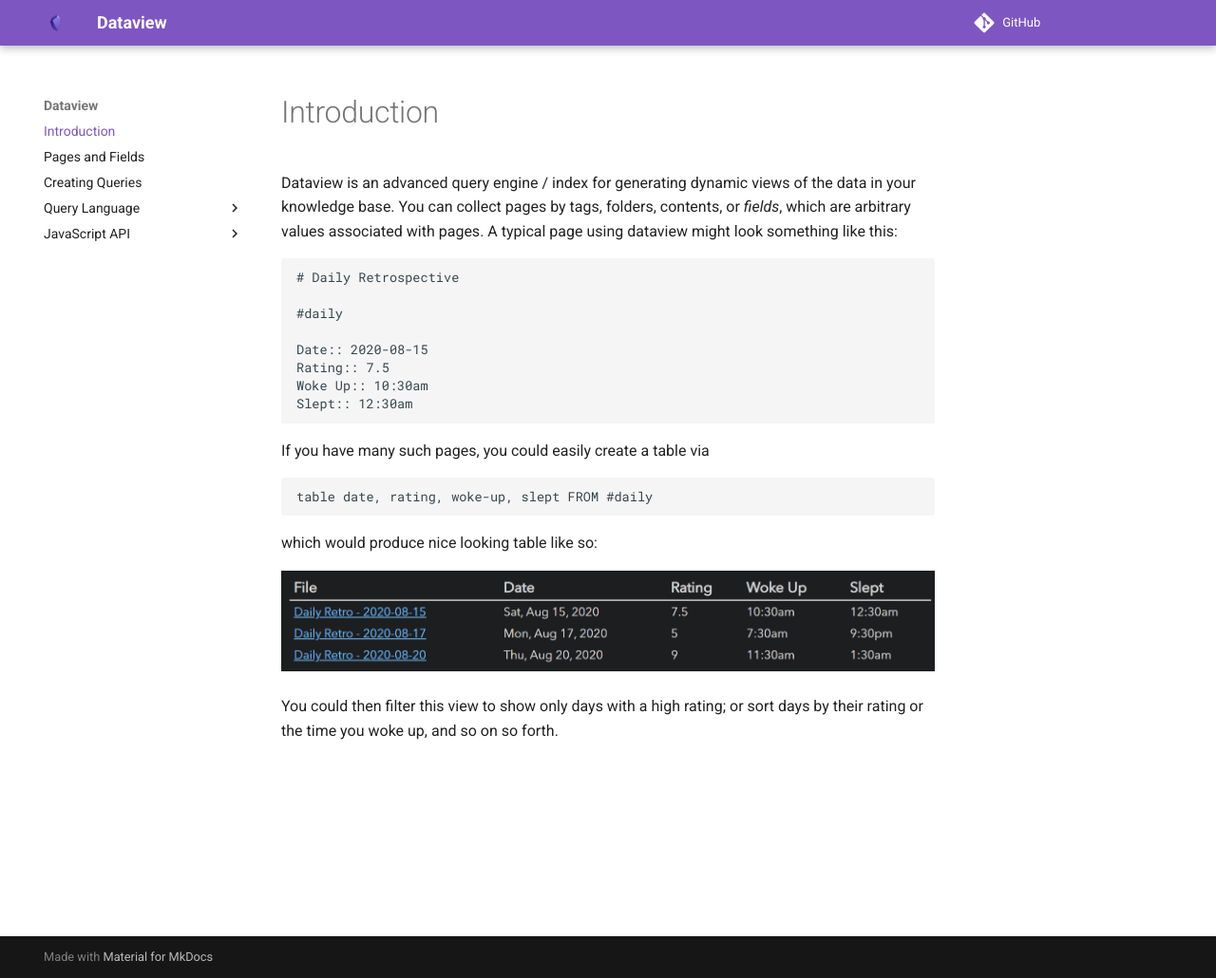
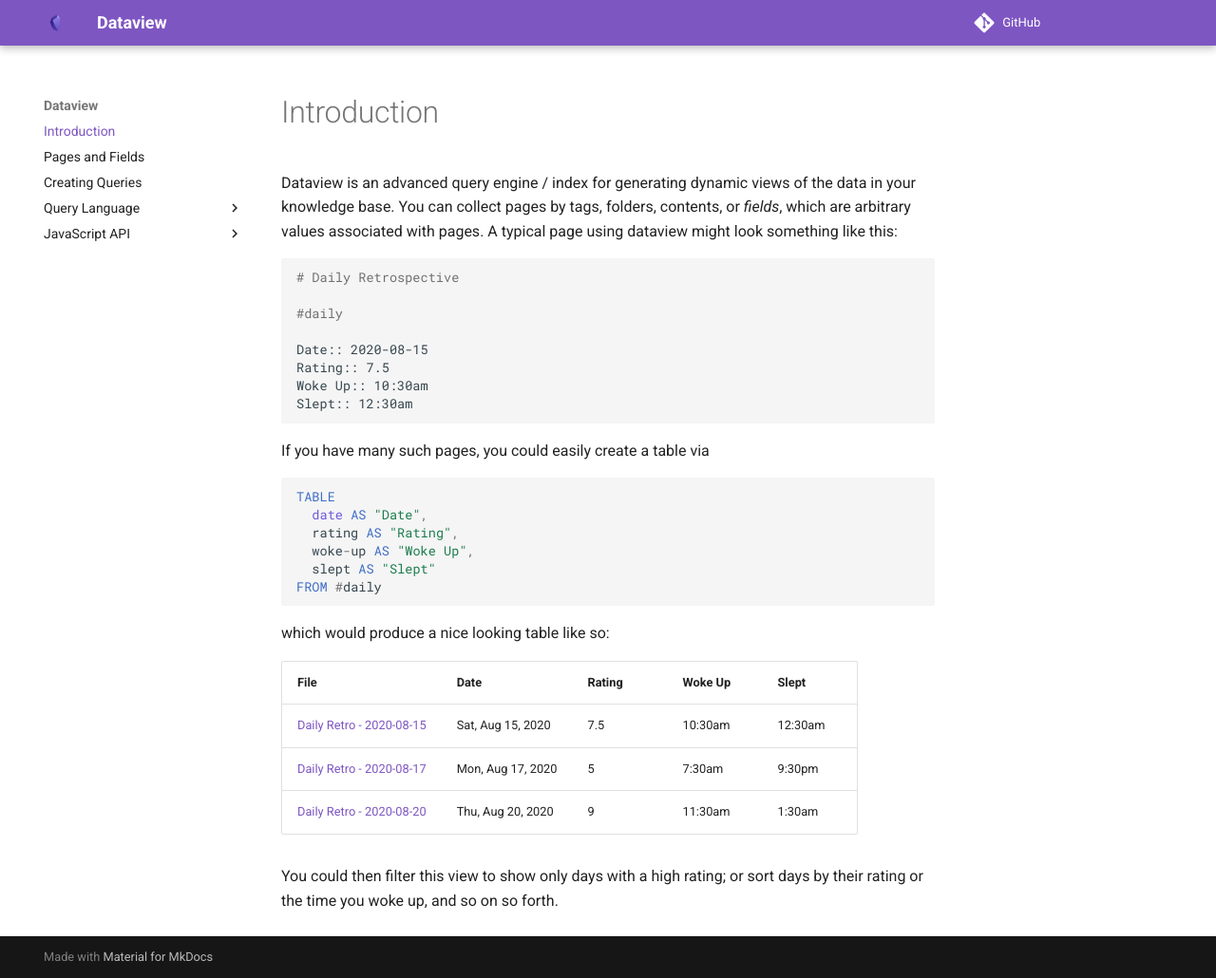
Before and after one commit to blacksmithgu/obsidian-dataview, an MkDocs documentation site: the page built from docs/docs/intro.md, in a window 1280 px wide and 1030 px high. Shown: the whole window at 95% size. Built offline with MkDocs 1.6.1 and Material for MkDocs 9.7.7, drawn with Linux system fonts in a browser that asks for light colours; comment, search, counter and statistics services are not loaded.

Commit message:
Update some examples in docs to use markdown

````diff
--- a/docs/docs/intro.md
+++ b/docs/docs/intro.md
@@ -1,14 +1,10 @@
----
-sidebar_position: 1
----
-
 # Introduction
 
 Dataview is an advanced query engine / index for generating dynamic views of the data in your knowledge base. You can
 collect pages by tags, folders, contents, or *fields*, which are arbitrary values associated with pages. A typical
 page using dataview might look something like this:
 
-```
+``` md
 # Daily Retrospective
 
 #daily
@@ -21,13 +17,22 @@ Slept:: 12:30am
 
 If you have many such pages, you could easily create a table via
 
-```
-table date, rating, woke-up, slept FROM #daily
+``` sql
+TABLE
+  date AS "Date",
+  rating AS "Rating",
+  woke-up AS "Woke Up",
+  slept AS "Slept"
+FROM #daily
 ```
 
-which would produce nice looking table like so:
+which would produce a nice looking table like so:
 
-![](/assets/daily-retro-example-table.png)
+|File|Date|Rating|Woke Up|Slept|
+|-|-|-|-|-|
+|[Daily Retro - 2020-08-15](#)|Sat, Aug 15, 2020|7.5|10:30am|12:30am|
+|[Daily Retro - 2020-08-17](#)|Mon, Aug 17, 2020|5|7:30am|9:30pm|
+|[Daily Retro - 2020-08-20](#)|Thu, Aug 20, 2020|9|11:30am|1:30am|
 
 You could then filter this view to show only days with a high rating; or sort days by their rating or the time you woke
 up, and so on so forth.
--- a/docs/mkdocs.yml
+++ b/docs/mkdocs.yml
@@ -1,8 +1,11 @@
 site_name: Dataview
 repo_url: https://github.com/blacksmithgu/obsidian-dataview
 markdown_extensions:
+  - abbr
   - pymdownx.highlight
   - pymdownx.superfences
+  - pymdownx.tabbed
+  - pymdownx.tasklist
 theme:
   name: material
   palette:
````
Also changed, not shown: docs/docs/query/queries.md (+56 -25 lines).
